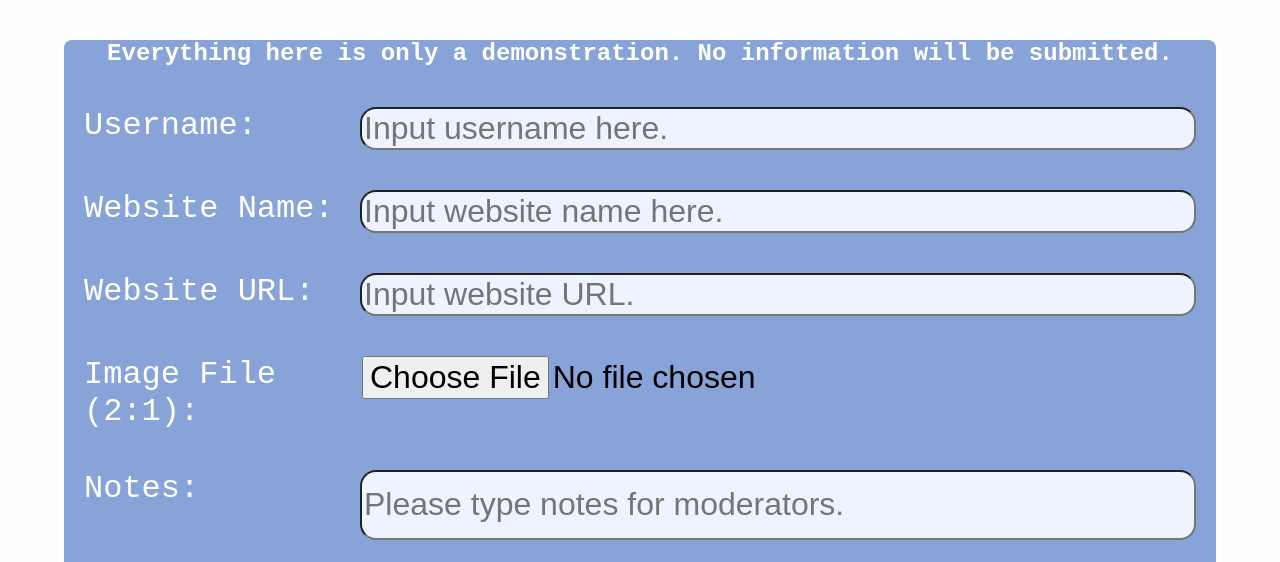
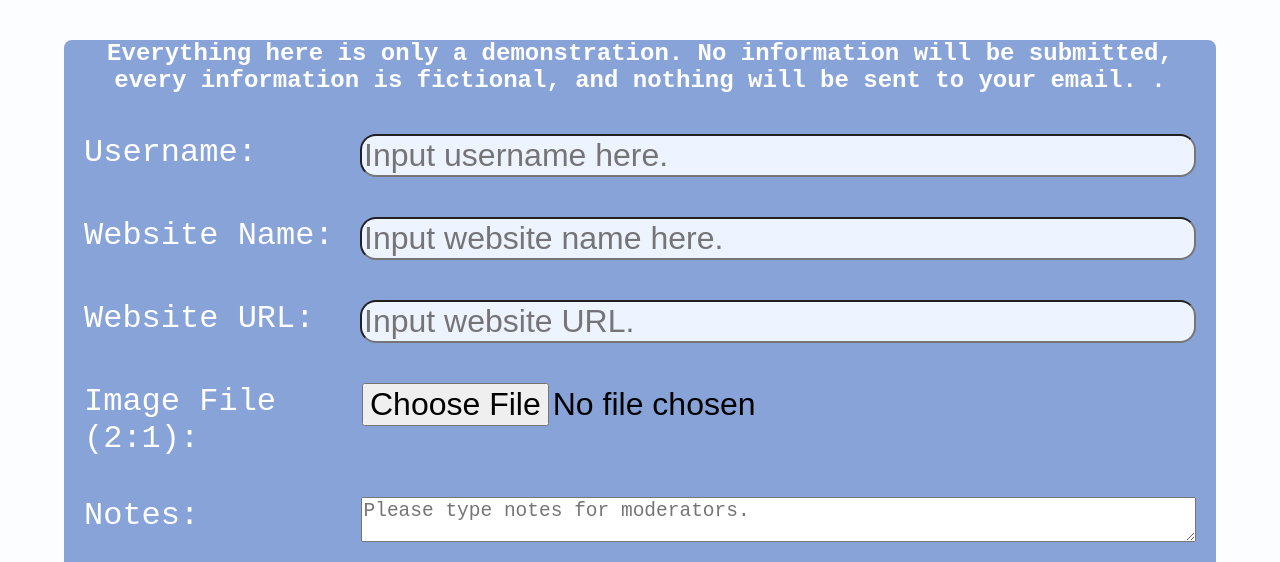
Before and after one commit to bidux6/website-gallery, a plain HTML site: page contact.html in a window 1280 px wide. Shown: the part 238-800 px from the top of the page. Drawn offline with Linux system fonts and the light colour scheme.

Commit message:
small changes

```diff
--- a/contact.html
+++ b/contact.html
@@ -3,7 +3,7 @@
 <head>
     <meta charset="UTF-8">
     <meta name="viewport" content="width=device-width, initial-scale=1.0">
-    <title>Website Gallery - Home</title>
+    <title>WebFramed - Submit</title>
     <link rel="stylesheet" href="style.css">
 </head>
 <body>
@@ -27,7 +27,7 @@
 
         <form action="contact.html" method="get">
        <div class="submission-form">
-        <h2>Everything here is only a demonstration. No information will be submitted.</h2>
+        <h2>Everything here is only a demonstration. No information will be submitted, every information is fictional, and nothing will be sent to your email. .</h2>
 
         <div class="form-group">
             <label for="username">Username:</label>
@@ -47,7 +47,9 @@
         </div>
         <div class="form-group">
             <label for="website-notes">Notes:</label>
-            <input type="textarea" id="website-notes" class="text-area-input" name="website-notes" placeholder="Please type notes for moderators." required>
+            <textarea type="textarea" id="website-notes" class="text-area-input" name="website-notes" placeholder="Please type notes for moderators." required
+            rows = 4></textarea>
+
         </div>
         <div class="form-group">
             <label for="email">Email:</label>
--- a/style.css
+++ b/style.css
@@ -233,6 +233,11 @@ input {
 
     transition: background-color 0.3s ease;
 }
+
+#website-notes {
+   flex: 1.5;
+   font-size: 1.5em;
+}
 @media (max-width: 540px) {
     .site-unit {
         width: 240px;
@@ -268,6 +273,7 @@ input {
 
     .file-input {
     font-size: 0.8em;
+
 }
 
 
```
Also changed, not shown: about.html (+1 -1 lines), example.html (+1 -1 lines), index.html (+1 -1 lines).
